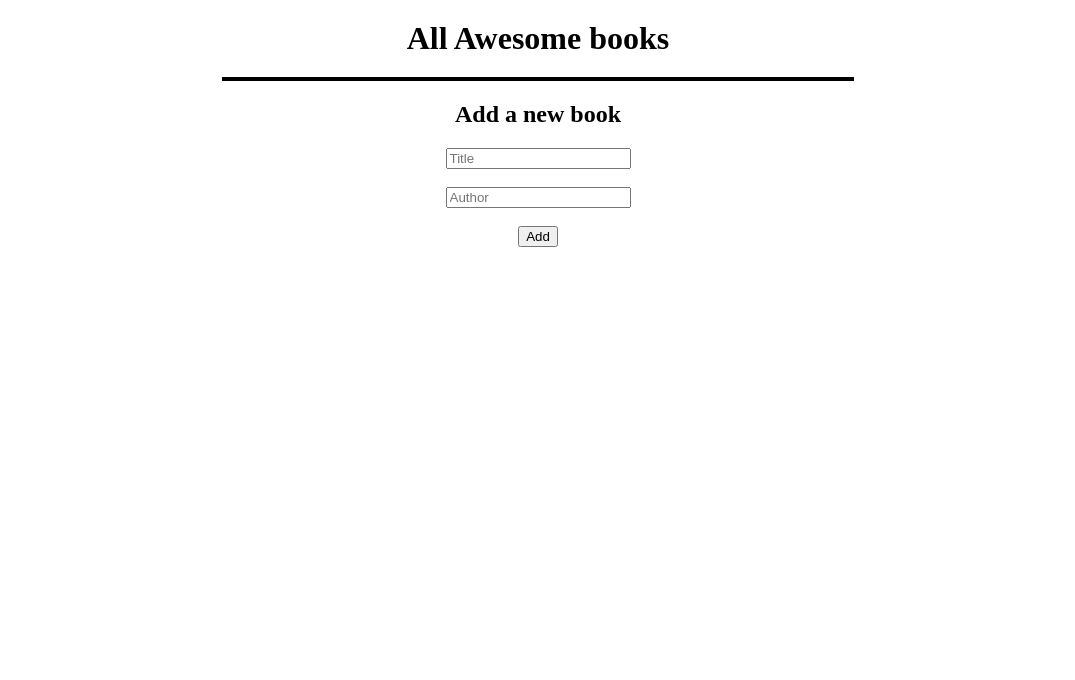
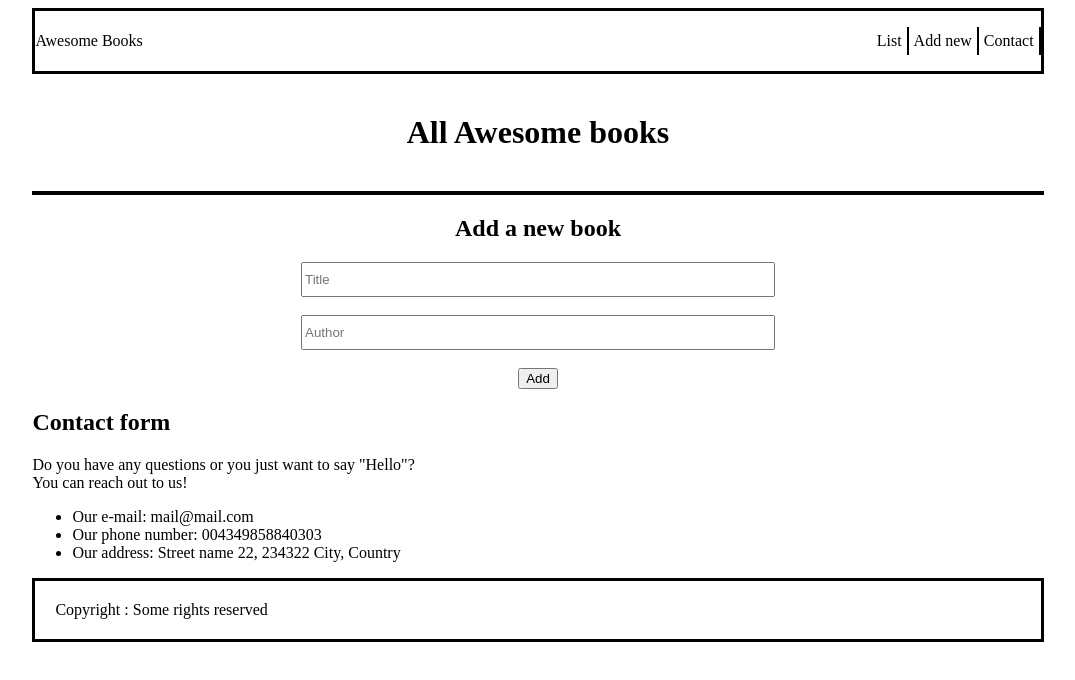
Before and after one commit to Elisha-Tetteyfio/Awesome-books, a website: page index.html in a window 1280 px wide. Shown: the whole page, without its empty margins (102-1177 px from the left). Drawn offline with Linux system fonts and the light colour scheme.

Commit message:
Add header and footer

```diff
--- a/index.html
+++ b/index.html
@@ -9,9 +9,20 @@
   <script src="script.js" defer></script>
 </head>
 <body>
+  <header>
+    <div>Awesome Books</div>
+    <div>
+      <ul id="nav-links">
+        <li> <a href="#allBooks" id="booksLink">List</a> </li>
+        <li> <a href="#book-form" id="formsLink">Add new</a> </li>
+        <li> <a href="#contact" id="contactLink">Contact</a> </li>
+      </ul>
+    </div>
+  </header>
+
   <h1 class="header">All Awesome books</h1>
-  <div class="booksContainer">
 
+  <div class="booksContainer" id="allBooks">
   </div>
   <div>
     <form action="#"  id="book-form" class="input">
@@ -21,5 +32,18 @@
       <button type="submit" class="addButton" >Add</button>
     </form>
   </div>
+
+  <div id="contact">
+    <h2>Contact form</h2>
+      Do you have any questions or you just want to say "Hello"? <br>
+      You can reach out to us!
+      <ul>
+        <li>Our e-mail: mail@mail.com</li>
+        <li>Our phone number: 004349858840303</li>
+        <li>Our address: Street name 22, 234322 City, Country</li>
+      </ul>
+    </div>
+
+    <footer>Copyright : Some rights reserved</footer>
 </body>
 </html>
--- a/script.js
+++ b/script.js
@@ -110,3 +110,5 @@ bookContainer.addEventListener('click', (e) => {
     e.target.parentElement.remove();
   }
 });
+
+const header = document.querySelector('.header');
--- a/style.css
+++ b/style.css
@@ -2,18 +2,41 @@
   box-sizing: border-box;
 }
 
+header {
+  display: flex;
+  width: 80%;
+  margin: auto;
+  border: 3px black solid;
+  justify-content: space-between;
+  align-items: center;
+}
+
+#nav-links {
+  display: flex;
+}
+
+#nav-links li {
+  padding: 5px;
+  border-right: 2px black solid;
+  list-style: none;
+}
+
+#nav-links li a {
+  text-decoration: none;
+  color: black;
+}
+
 .header {
-  width: 50%;
-  margin: 20px auto;
+  width: 80%;
+  margin: 40px auto;
   text-align: center;
 }
 
 .booksContainer {
   border: 2px black solid;
-  width: 50%;
-
-  /* min-width: max-content; */
+  width: 80%;
   margin: auto;
+  display: block;
 }
 
 .book-card {
@@ -23,8 +46,30 @@
   justify-content: space-between;
 }
 
+#book-form {
+  display: block;
+}
+
 .input {
   width: 50%;
   margin: auto;
   text-align: center;
 }
+
+.input input {
+  width: 75%;
+  height: 35px;
+}
+
+#contact {
+  width: 80%;
+  margin: auto;
+  display: block;
+}
+
+footer {
+  width: 80%;
+  margin: auto;
+  border: 3px black solid;
+  padding: 20px;
+}
```
